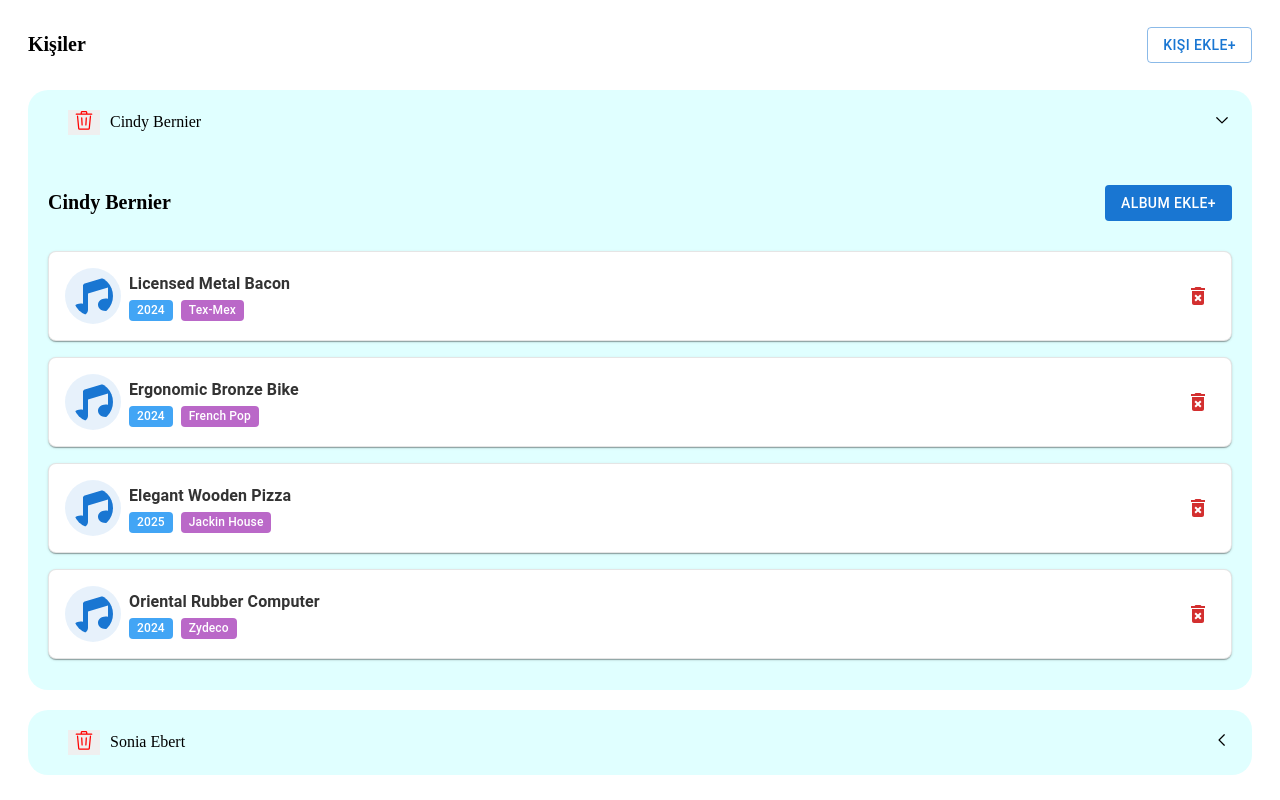
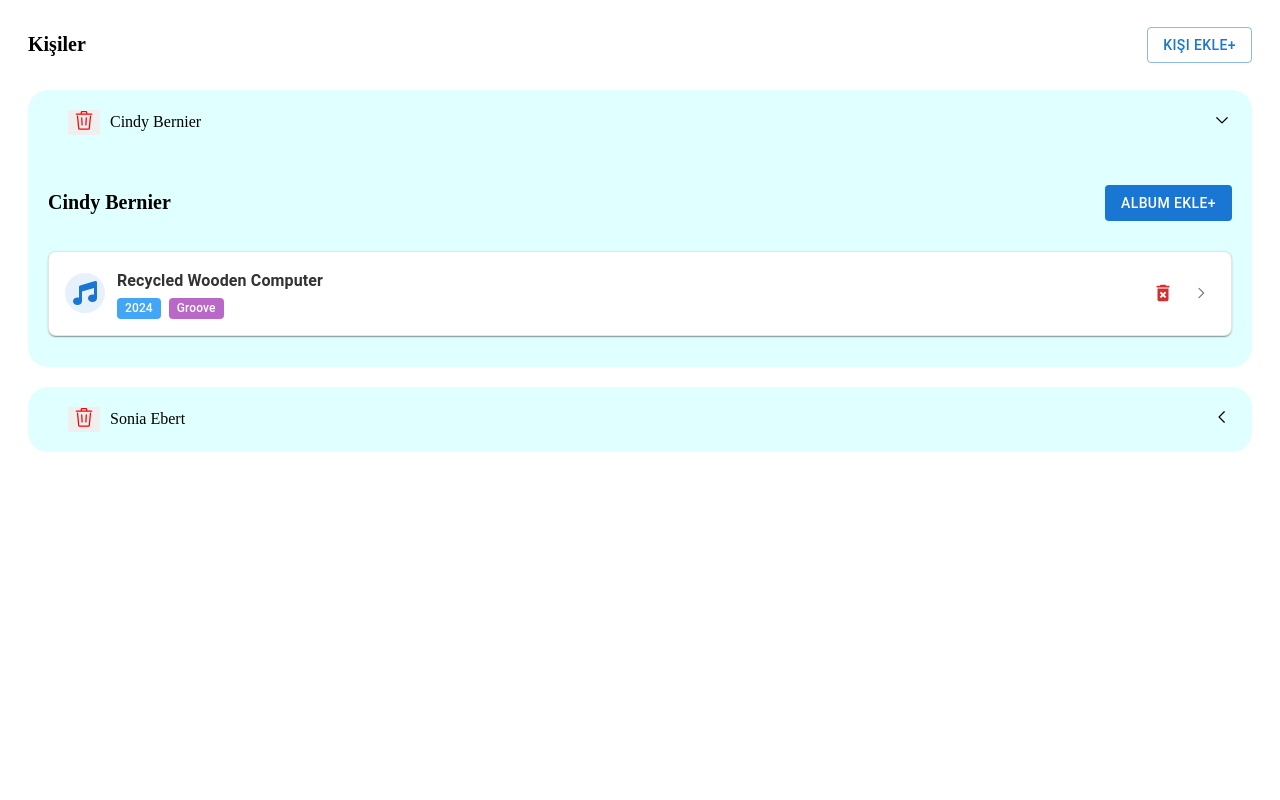
Before and after one commit to hakangulmek/query, a Next.js app: page / in a window 1280 px wide. Both pictures are taken after a click on the element 1222 px from the left and 122 px from the top of the page. Built offline with nearby package versions, Linux system fonts and the light colour scheme; data requests are answered from the project's data file.

Commit message:
feat: update album management by removing unused albums, enhancing album list item interaction, and implementing expandable photo list

```diff
--- a/db.json
+++ b/db.json
@@ -52,20 +52,6 @@
       "title": "Handmade Metal Hat"
     },
     {
-      "id": "e184",
-      "userId": "9491",
-      "title": "Licensed Metal Bacon",
-      "releaseYear": 2024,
-      "genre": "Tex-Mex"
-    },
-    {
-      "id": "88c5",
-      "userId": "9491",
-      "title": "Ergonomic Bronze Bike",
-      "releaseYear": 2024,
-      "genre": "French Pop"
-    },
-    {
       "id": "258a",
       "userId": "2184",
       "title": "Rustic Marble Chips",
@@ -80,18 +66,11 @@
       "genre": "Acid Rock"
     },
     {
-      "id": "108a",
+      "id": "c2a8",
       "userId": "9491",
-      "title": "Elegant Wooden Pizza",
-      "releaseYear": 2025,
-      "genre": "Jackin House"
-    },
-    {
-      "id": "2f35",
-      "userId": "9491",
-      "title": "Oriental Rubber Computer",
+      "title": "Recycled Wooden Computer",
       "releaseYear": 2024,
-      "genre": "Zydeco"
+      "genre": "Groove"
     }
   ]
 }
--- a/src/app/component/albumListItem.tsx
+++ b/src/app/component/albumListItem.tsx
@@ -1,23 +1,36 @@
-import React from "react";
-import { Card, CardContent, Typography, IconButton, Box } from "@mui/material";
+import React, { useState } from "react";
+import {
+  Card,
+  CardContent,
+  Typography,
+  Box,
+  IconButton,
+  Collapse,
+} from "@mui/material";
 import { FaMusic } from "react-icons/fa6";
 import { MdDeleteForever } from "react-icons/md";
-import { useRemoveAlbumMutation } from "../store"; // API bağlantınızın konumuna göre ayarlayın
+import { GoChevronLeft, GoChevronRight } from "react-icons/go";
+import { useRemoveAlbumMutation } from "../store"; // API bağlantısı
+import Fotolist from "./fotoList"; // Fotoğrafları listeleme bileşeni
 
-function AlbumListItem({
-  album,
-}: {
-  album: {
-    id: number | string;
+interface Album {
+  id: string;
   title: string;
   releaseYear: number;
   genre: string;
+}
+
+function AlbumListItem({ album }: { album: Album }) {
+  const [removeAlbum, results] = useRemoveAlbumMutation();
+  const [expanded, setExpanded] = useState(false);
+
+  const handleDelete = (e: React.MouseEvent) => {
+    e.stopPropagation(); // Tıklamanın üst elemanlara yayılmasını engelliyoruz
+    removeAlbum(album);
   };
-}) {
-  const [removeAlbum, results] = useRemoveAlbumMutation();
 
-  const handleDelete = () => {
-    removeAlbum(album);
+  const toggleExpand = () => {
+    setExpanded(!expanded);
   };
 
   return (
@@ -33,7 +46,14 @@ function AlbumListItem({
         },
       }}
     >
-      <CardContent sx={{ padding: "16px !important" }}>
+      <CardContent
+        sx={{
+          padding: "16px !important",
+          cursor: "pointer",
+          "&:last-child": { paddingBottom: "16px" },
+        }}
+        onClick={toggleExpand}
+      >
         <Box
           sx={{
             display: "flex",
@@ -42,17 +62,20 @@ function AlbumListItem({
           }}
         >
           <Box sx={{ display: "flex", alignItems: "center", flex: 1 }}>
-            <FaMusic
-              size={40}
-              style={{
+            <Box
+              sx={{
                 color: "#1976d2",
-                marginRight: "8px",
-                fontSize: "28px",
+                mr: 1.5,
                 backgroundColor: "rgba(25, 118, 210, 0.1)",
                 padding: "8px",
                 borderRadius: "50%",
+                display: "flex",
+                alignItems: "center",
+                justifyContent: "center",
               }}
-            />
+            >
+              <FaMusic size={24} />
+            </Box>
 
             <Box>
               <Typography
@@ -98,6 +121,9 @@ function AlbumListItem({
             </Box>
           </Box>
 
+          {/* Sağ taraftaki butonlar bölümü */}
+          <Box sx={{ display: "flex", alignItems: "center" }}>
+            {/* Silme butonu */}
             <IconButton
               size="small"
               onClick={handleDelete}
@@ -107,12 +133,30 @@ function AlbumListItem({
                 "&:hover": {
                   backgroundColor: "rgba(211, 47, 47, 0.1)",
                 },
+                mr: 1, // Sağa margin ekleyerek ikonlar arasında boşluk oluşturuyoruz
               }}
             >
-            <MdDeleteForever size={24} />
+              <MdDeleteForever size={22} />
+            </IconButton>
+
+            {/* Açma/Kapama butonu */}
+            <IconButton
+              onClick={(e) => {
+                e.stopPropagation();
+                toggleExpand();
+              }}
+              size="small"
+            >
+              {expanded ? <GoChevronLeft /> : <GoChevronRight />}
             </IconButton>
           </Box>
+        </Box>
       </CardContent>
+      <Collapse in={expanded} timeout="auto" unmountOnExit>
+        <CardContent>
+          <Fotolist album={album} />
+        </CardContent>
+      </Collapse>
     </Card>
   );
 }
--- a/src/app/component/expandablePanel.tsx
+++ b/src/app/component/expandablePanel.tsx
@@ -14,6 +14,7 @@ function ExpandablePanel({
   const handleOpenClick = () => {
     setIsOpen((prev) => !prev);
   };
+
   return (
     <div className="panelTop">
       <div className="topArrangement">
--- /dev/null
+++ b/src/app/component/fotoList.tsx
@@ -0,0 +1,16 @@
+import React from "react";
+
+function fotoList({
+  album,
+}: {
+  album: {
+    id: number | string;
+    title: string;
+    releaseYear: number;
+    genre: string;
+  };
+}) {
+  return <div>{album.releaseYear}</div>;
+}
+
+export default fotoList;
```
Lines whose indentation alone changed are shown as unchanged.
